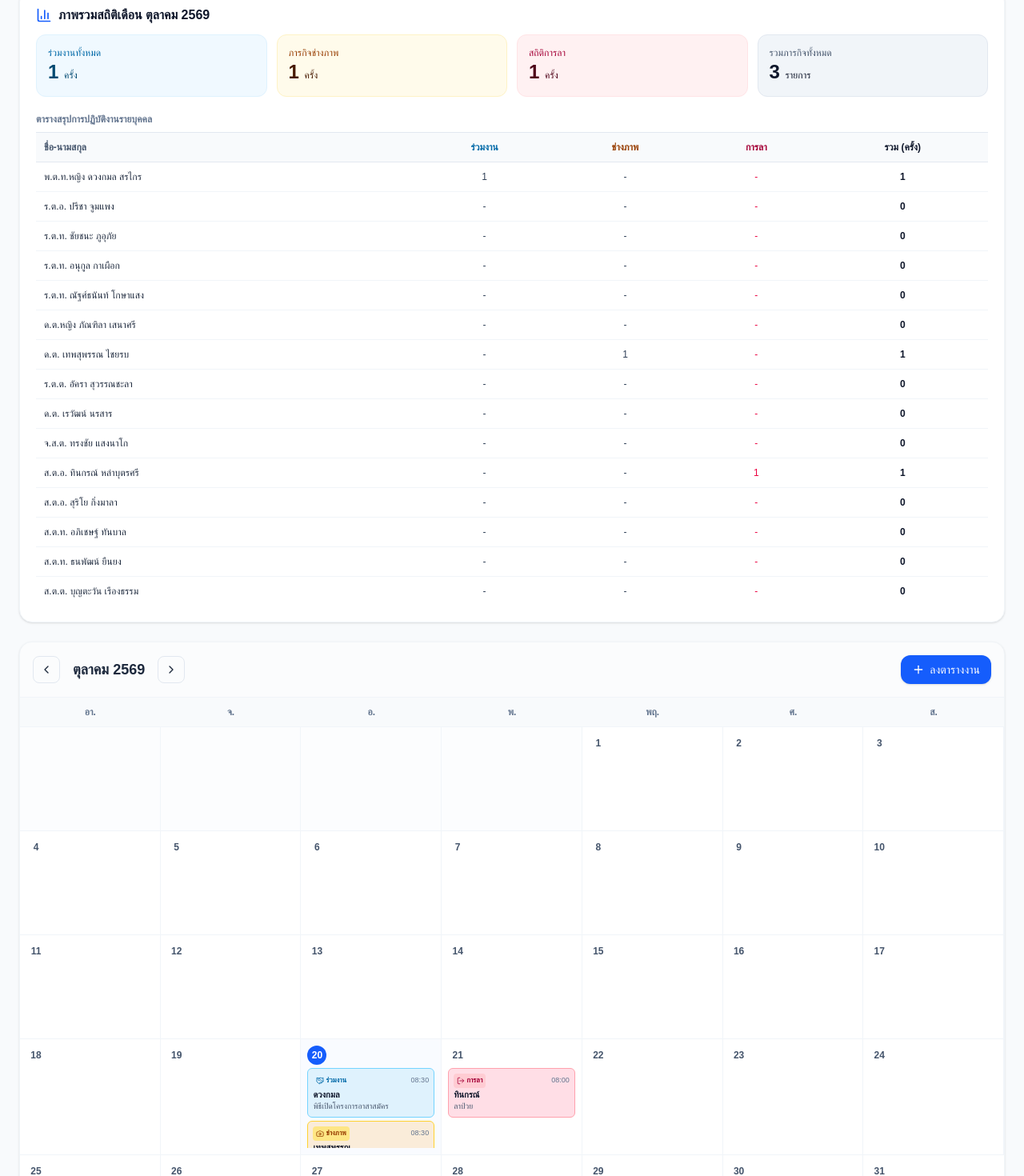
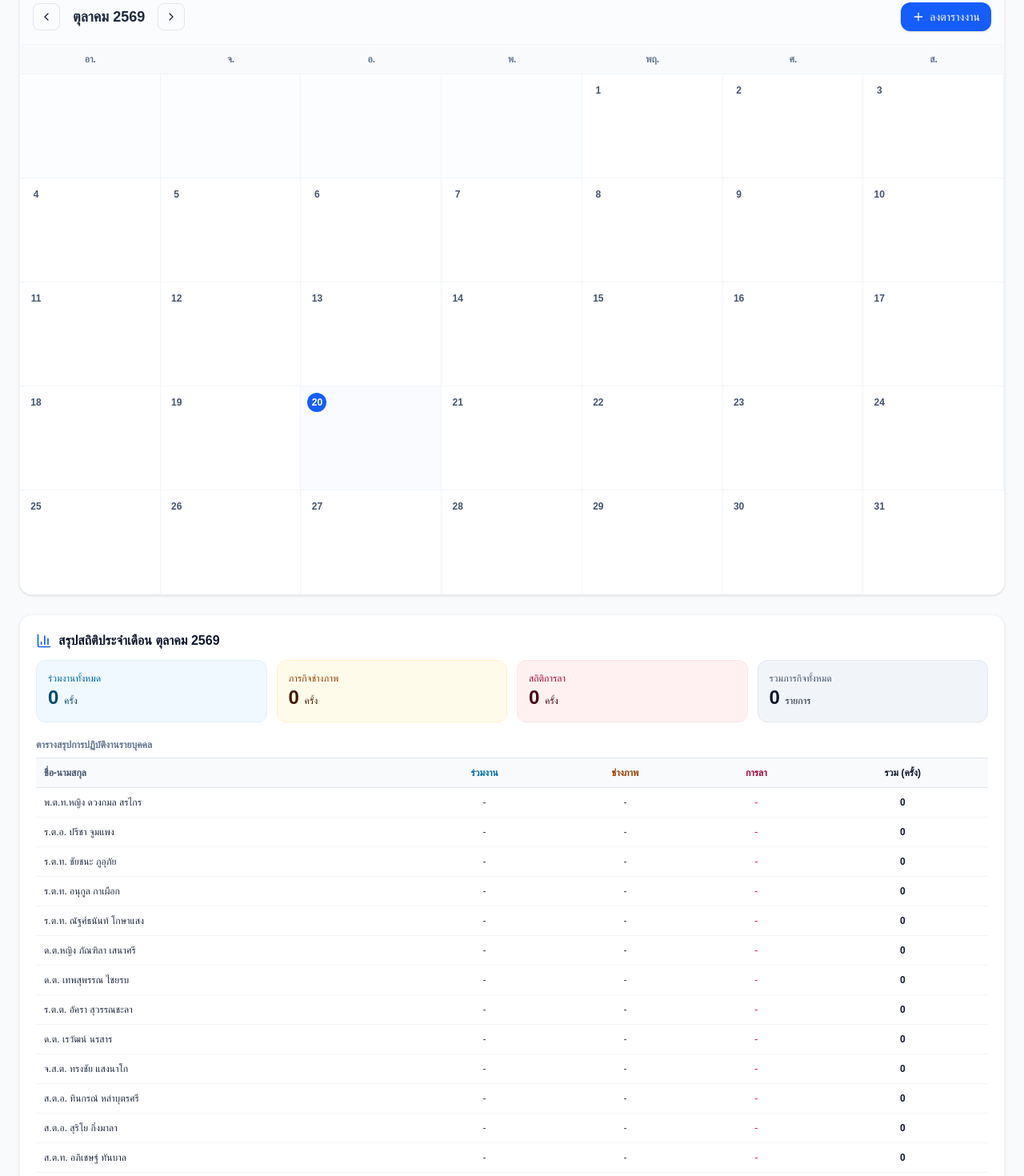
Before and after one commit to jahjah-11/team-calendar, a Next.js app: page / in a window 1280 px wide. Shown: the part 158-1628 px from the top of the page at 80% size. Built offline with nearby package versions, Linux system fonts and the light colour scheme.

Commit message:
ย้ายตารางสถิติไว้ด้านล่างปฏิทิน และลบข้อมูลตัวอย่างออก

```diff
--- a/src/app/page.tsx
+++ b/src/app/page.tsx
@@ -46,38 +46,8 @@ const INITIAL_MEMBERS = [
   { id: "15", name: "ส.ต.ต. บุญตะวัน เรืองธรรม" },
 ];
 
-const INITIAL_SHIFTS: ShiftItem[] = [
-  {
-    id: "101",
-    memberId: "1",
-    memberName: "พ.ต.ท.หญิง ดวงกมล สรไกร",
-    date: "2026-10-20",
-    startTime: "08:30",
-    endTime: "12:00",
-    title: "พิธีเปิดโครงการอาสาสมัคร",
-    type: "attend",
-  },
-  {
-    id: "102",
-    memberId: "7",
-    memberName: "ด.ต. เทพสุพรรณ ไชยรบ",
-    date: "2026-10-20",
-    startTime: "08:30",
-    endTime: "16:30",
-    title: "ถ่ายภาพกิจกรรมพิธีเปิด",
-    type: "photo",
-  },
-  {
-    id: "103",
-    memberId: "11",
-    memberName: "ส.ต.อ. ทินกรณ์ หล่าบุตรศรี",
-    date: "2026-10-21",
-    startTime: "08:00",
-    endTime: "16:00",
-    title: "ลาป่วย",
-    type: "leave",
-  },
-];
+// ลบข้อมูลภารกิจตัวอย่างออกแล้ว (เริ่มต้นเป็นอาเรย์ว่าง)
+const INITIAL_SHIFTS: ShiftItem[] = [];
 
 export default function TeamCalendarPage() {
   const [members, setMembers] = useState(INITIAL_MEMBERS);
@@ -297,7 +267,6 @@ export default function TeamCalendarPage() {
         </div>
 
         <div className="flex items-center gap-2 flex-wrap">
-          {/* ปุ่มสลับเปิด/ปิดสถิติ */}
           <button
             onClick={() => setShowStats(!showStats)}
             className={`flex items-center gap-1.5 px-3 py-2 rounded-lg text-xs md:text-sm font-medium transition ${
@@ -340,67 +309,8 @@ export default function TeamCalendarPage() {
         </div>
       </header>
 
-      {/* สรุปสถิติประจำเดือน */}
-      {showStats && (
-        <section className="max-w-7xl mx-auto mb-6 space-y-4">
-          <div className="bg-white p-5 rounded-2xl shadow-sm border border-slate-100">
-            <h2 className="text-base font-bold text-slate-900 mb-3 flex items-center gap-2">
-              <BarChart3 className="w-5 h-5 text-blue-600" />
-              ภาพรวมสถิติเดือน {monthNames[currentMonth]} {currentYear + 543}
-            </h2>
-
-            {/* การ์ดสรุป 4 ช่อง */}
-            <div className="grid grid-cols-2 md:grid-cols-4 gap-3">
-              <div className="bg-sky-50 border border-sky-100 p-3.5 rounded-xl">
-                <span className="text-xs text-sky-700 font-medium block">ร่วมงานทั้งหมด</span>
-                <span className="text-2xl font-bold text-sky-900">{totalAttend} <span className="text-xs font-normal">ครั้ง</span></span>
-              </div>
-              <div className="bg-amber-50 border border-amber-100 p-3.5 rounded-xl">
-                <span className="text-xs text-amber-800 font-medium block">ภารกิจช่างภาพ</span>
-                <span className="text-2xl font-bold text-amber-950">{totalPhoto} <span className="text-xs font-normal">ครั้ง</span></span>
-              </div>
-              <div className="bg-rose-50 border border-rose-100 p-3.5 rounded-xl">
-                <span className="text-xs text-rose-800 font-medium block">สถิติการลา</span>
-                <span className="text-2xl font-bold text-rose-950">{totalLeave} <span className="text-xs font-normal">ครั้ง</span></span>
-              </div>
-              <div className="bg-slate-100 border border-slate-200 p-3.5 rounded-xl">
-                <span className="text-xs text-slate-600 font-medium block">รวมภารกิจทั้งหมด</span>
-                <span className="text-2xl font-bold text-slate-900">{totalAllShifts} <span className="text-xs font-normal">รายการ</span></span>
-              </div>
-            </div>
-
-            {/* ตารางสรุปรายบุคคล */}
-            <div className="mt-5 overflow-x-auto">
-              <h3 className="text-xs font-semibold text-slate-500 mb-2">ตารางสรุปการปฏิบัติงานรายบุคคล</h3>
-              <table className="w-full text-xs text-left border-collapse">
-                <thead>
-                  <tr className="bg-slate-50 text-slate-600 border-y border-slate-200">
-                    <th className="p-2.5 font-semibold">ชื่อ-นามสกุล</th>
-                    <th className="p-2.5 text-center font-semibold text-sky-700">ร่วมงาน</th>
-                    <th className="p-2.5 text-center font-semibold text-amber-800">ช่างภาพ</th>
-                    <th className="p-2.5 text-center font-semibold text-rose-800">การลา</th>
-                    <th className="p-2.5 text-center font-semibold text-slate-900">รวม (ครั้ง)</th>
-                  </tr>
-                </thead>
-                <tbody className="divide-y divide-slate-100">
-                  {memberStats.map((ms) => (
-                    <tr key={ms.id} className="hover:bg-slate-50/50 transition">
-                      <td className="p-2.5 font-medium text-slate-800">{ms.name}</td>
-                      <td className="p-2.5 text-center text-slate-700">{ms.attendCount || "-"}</td>
-                      <td className="p-2.5 text-center text-slate-700">{ms.photoCount || "-"}</td>
-                      <td className="p-2.5 text-center font-medium text-rose-600">{ms.leaveCount || "-"}</td>
-                      <td className="p-2.5 text-center font-bold text-slate-900">{ms.totalCount}</td>
-                    </tr>
-                  ))}
-                </tbody>
-              </table>
-            </div>
-          </div>
-        </section>
-      )}
-
-      {/* Calendar Main */}
-      <main className="max-w-7xl mx-auto bg-white rounded-2xl shadow-sm border border-slate-100 overflow-hidden">
+      {/* Calendar Main (ส่วนตารางปฏิทินแสดงด้านบน) */}
+      <main className="max-w-7xl mx-auto bg-white rounded-2xl shadow-sm border border-slate-100 overflow-hidden mb-6">
         <div className="p-4 border-b border-slate-100 flex items-center justify-between bg-slate-50/50">
           <div className="flex items-center gap-2">
             <button onClick={handlePrevMonth} className="p-2 hover:bg-white rounded-lg border border-slate-200 transition">
@@ -487,6 +397,65 @@ export default function TeamCalendarPage() {
           })}
         </div>
       </main>
+
+      {/* สรุปสถิติประจำเดือน (แสดงไว้ด้านล่างของปฏิทิน) */}
+      {showStats && (
+        <section className="max-w-7xl mx-auto space-y-4">
+          <div className="bg-white p-5 rounded-2xl shadow-sm border border-slate-100">
+            <h2 className="text-base font-bold text-slate-900 mb-3 flex items-center gap-2">
+              <BarChart3 className="w-5 h-5 text-blue-600" />
+              สรุปสถิติประจำเดือน {monthNames[currentMonth]} {currentYear + 543}
+            </h2>
+
+            {/* การ์ดสรุป 4 ช่อง */}
+            <div className="grid grid-cols-2 md:grid-cols-4 gap-3">
+              <div className="bg-sky-50 border border-sky-100 p-3.5 rounded-xl">
+                <span className="text-xs text-sky-700 font-medium block">ร่วมงานทั้งหมด</span>
+                <span className="text-2xl font-bold text-sky-900">{totalAttend} <span className="text-xs font-normal">ครั้ง</span></span>
+              </div>
+              <div className="bg-amber-50 border border-amber-100 p-3.5 rounded-xl">
+                <span className="text-xs text-amber-800 font-medium block">ภารกิจช่างภาพ</span>
+                <span className="text-2xl font-bold text-amber-950">{totalPhoto} <span className="text-xs font-normal">ครั้ง</span></span>
+              </div>
+              <div className="bg-rose-50 border border-rose-100 p-3.5 rounded-xl">
+                <span className="text-xs text-rose-800 font-medium block">สถิติการลา</span>
+                <span className="text-2xl font-bold text-rose-950">{totalLeave} <span className="text-xs font-normal">ครั้ง</span></span>
+              </div>
+              <div className="bg-slate-100 border border-slate-200 p-3.5 rounded-xl">
+                <span className="text-xs text-slate-600 font-medium block">รวมภารกิจทั้งหมด</span>
+                <span className="text-2xl font-bold text-slate-900">{totalAllShifts} <span className="text-xs font-normal">รายการ</span></span>
+              </div>
+            </div>
+
+            {/* ตารางสรุปรายบุคคล */}
+            <div className="mt-5 overflow-x-auto">
+              <h3 className="text-xs font-semibold text-slate-500 mb-2">ตารางสรุปการปฏิบัติงานรายบุคคล</h3>
+              <table className="w-full text-xs text-left border-collapse">
+                <thead>
+                  <tr className="bg-slate-50 text-slate-600 border-y border-slate-200">
+                    <th className="p-2.5 font-semibold">ชื่อ-นามสกุล</th>
+                    <th className="p-2.5 text-center font-semibold text-sky-700">ร่วมงาน</th>
+                    <th className="p-2.5 text-center font-semibold text-amber-800">ช่างภาพ</th>
+                    <th className="p-2.5 text-center font-semibold text-rose-800">การลา</th>
+                    <th className="p-2.5 text-center font-semibold text-slate-900">รวม (ครั้ง)</th>
+                  </tr>
+                </thead>
+                <tbody className="divide-y divide-slate-100">
+                  {memberStats.map((ms) => (
+                    <tr key={ms.id} className="hover:bg-slate-50/50 transition">
+                      <td className="p-2.5 font-medium text-slate-800">{ms.name}</td>
+                      <td className="p-2.5 text-center text-slate-700">{ms.attendCount || "-"}</td>
+                      <td className="p-2.5 text-center text-slate-700">{ms.photoCount || "-"}</td>
+                      <td className="p-2.5 text-center font-medium text-rose-600">{ms.leaveCount || "-"}</td>
+                      <td className="p-2.5 text-center font-bold text-slate-900">{ms.totalCount}</td>
+                    </tr>
+                  ))}
+                </tbody>
+              </table>
+            </div>
+          </div>
+        </section>
+      )}
 
       {/* Modal ป๊อบอัพรายละเอียดภารกิจเมื่อกดที่ตัวงาน */}
       {activeShiftDetail && (
```
